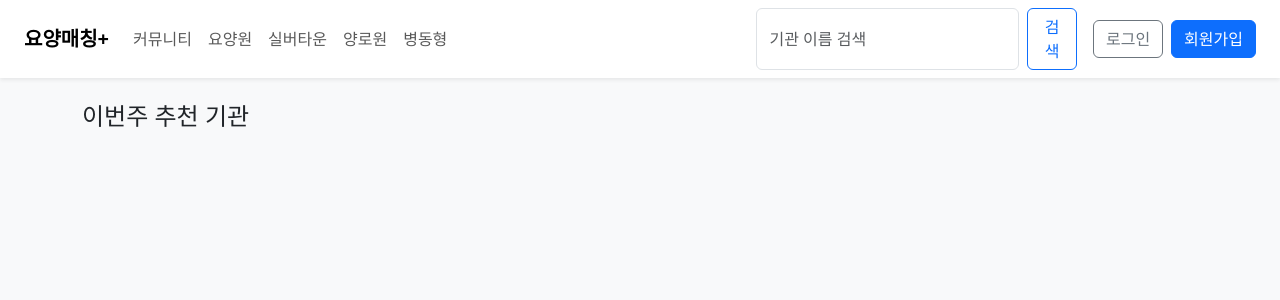
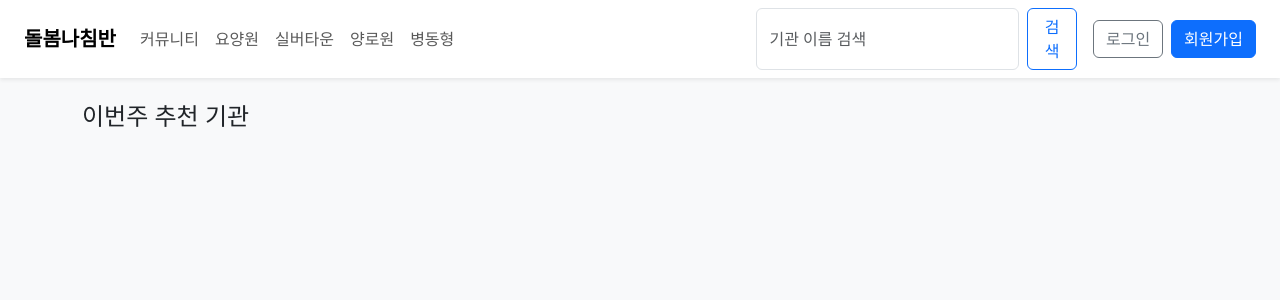
Before and after one commit to arthur0626/workexperience, a Django app: page / in a window 1280 px wide. Shown: the top 300 px of the page. Run offline with Django 5.2, Linux system fonts and the light colour scheme.

Commit message:
초기빌드+테스트

```diff
--- a/myapp/templates/main.html
+++ b/myapp/templates/main.html
@@ -3,7 +3,7 @@
 <head>
   <meta charset="UTF-8" />
   <meta name="viewport" content="width=device-width, initial-scale=1.0" />
-  <title>요양매칭플러스</title>
+  <title>돌봄나침반</title>
   <link href="https://cdn.jsdelivr.net/npm/bootstrap@5.3.0/dist/css/bootstrap.min.css" rel="stylesheet">
   <style>
     .facility-card {
@@ -42,7 +42,7 @@
 
   <!-- 상단 네비게이션 바 -->
   <nav class="navbar navbar-expand-lg bg-white shadow-sm px-4">
-    <a class="navbar-brand fw-bold" href="#">요양매칭+</a>
+    <a class="navbar-brand fw-bold" href="#">돌봄나침반</a>
     <div class="collapse navbar-collapse">
       <ul class="navbar-nav me-auto mb-2 mb-lg-0">
         <li class="nav-item"><a class="nav-link" href="#">커뮤니티</a></li>
```
